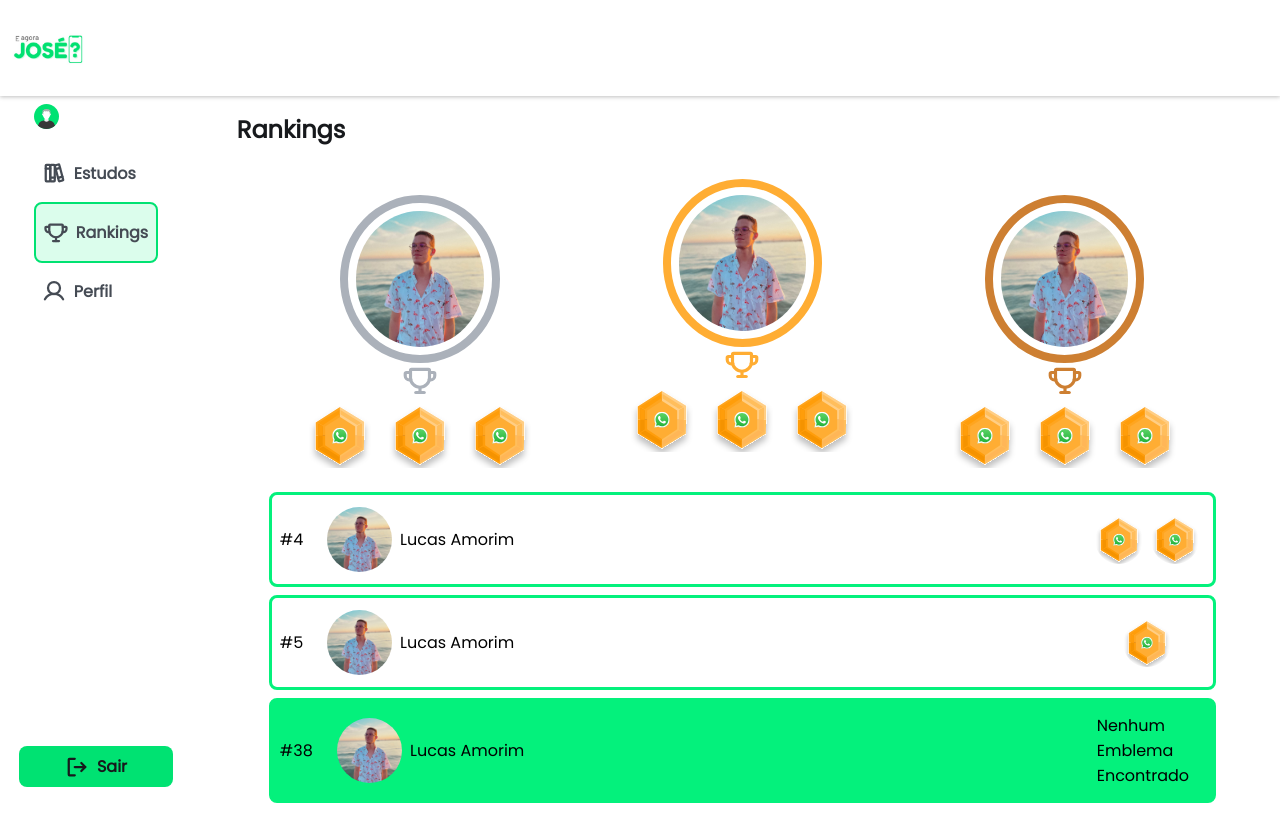
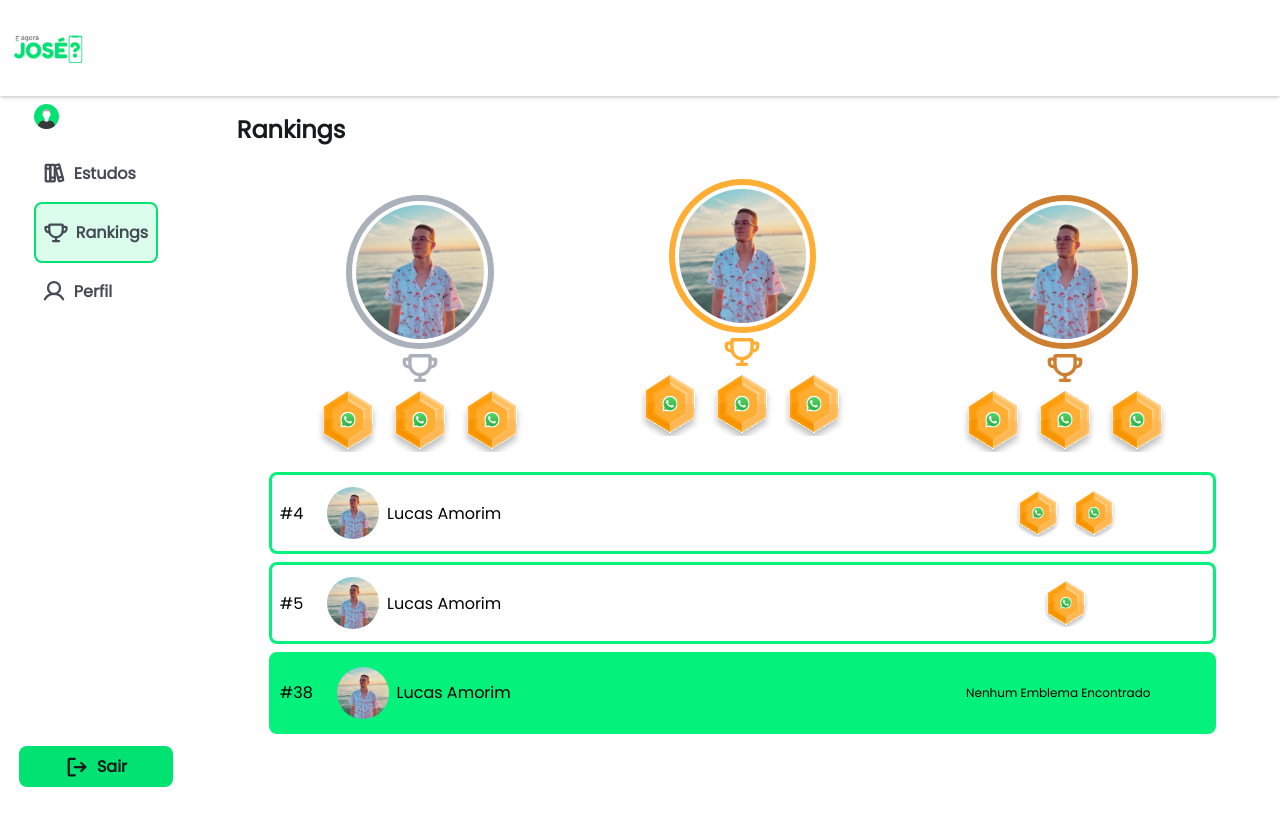
Before and after one commit to ThiagoBonito/and-now-jose, a React (Vite) app: page /Rankings in a window 1280 px wide. After the commit the page ends 800 px from the top, so only its background shows below. Built offline with nearby package versions, Linux system fonts and the light colour scheme.

Commit message:
feat(*)> rankings page responsible

```diff
--- a/src/pages/Rankings/index.tsx
+++ b/src/pages/Rankings/index.tsx
@@ -76,9 +76,7 @@ export const Rankings = () => {
                 <p>Lucas Amorim</p>
               </div>
               <div className="rewards">
-                <p style={{ fontWeight: "normal", fontSize: "1rem" }}>
-                  Nenhum Emblema Encontrado
-                </p>
+                <p>Nenhum Emblema Encontrado</p>
               </div>
             </div>
           </div>
--- a/src/pages/Rankings/styles.ts
+++ b/src/pages/Rankings/styles.ts
@@ -72,6 +72,7 @@ export const RankingsContainer = styled.div`
 
         div {
           display: flex;
+          flex: 0.7;
           align-items: center;
           gap: 0.5rem;
 
@@ -86,13 +87,16 @@ export const RankingsContainer = styled.div`
         }
         .rewards {
           display: flex;
-          flex: 1 !important;
+          flex: 0.3;
           align-items: center;
           justify-content: center;
 
           img {
             width: 3rem;
             height: 3rem;
+          }
+          p {
+            font-size: 0.75rem;
           }
         }
       }
@@ -101,6 +105,32 @@ export const RankingsContainer = styled.div`
         background-color: ${(props) => props.theme["green-300"]};
       }
     }
+  }
+  @media (max-width: 600px) {
+    .rankingCard {
+      margin: 0;
+
+      .user {
+        div {
+          p {
+            font-size: 0.75rem;
+          }
+        }
+
+        .rewards {
+          img {
+            width: 1.5rem !important;
+            height: 1.5rem !important;
+          }
+          p {
+            font-size: 0.5rem !important;
+          }
+        }
+      }
+    }
+  }
+  @media (max-width: 425px) {
+    margin: 0;
   }
 `;
 
@@ -116,8 +146,8 @@ export const User = styled.div<UserProps>`
   img {
     width: 40%;
     height: 60%;
-    padding: 0.5rem;
-    border: 8px solid ${(props) => props.theme[`${props.color}`]};
+    padding: 0.25rem;
+    border: 6px solid ${(props) => props.theme[`${props.color}`]};
     border-radius: 50%;
   }
   div {
@@ -131,4 +161,27 @@ export const User = styled.div<UserProps>`
       border-radius: 0;
     }
   }
+
+  @media (max-width: 960px) {
+    img {
+      width: 40%;
+      height: 60%;
+      padding: 0.1rem;
+      border: 4px solid ${(props) => props.theme[`${props.color}`]};
+    }
+    div {
+      img {
+        width: 1.5rem;
+        height: 1.5rem;
+      }
+    }
+  }
+  @media (max-width: 600px) {
+    img {
+      width: 40%;
+      height: 40%;
+      padding: 0.1rem;
+      border: 4px solid ${(props) => props.theme[`${props.color}`]};
+    }
+  }
 `;
```
